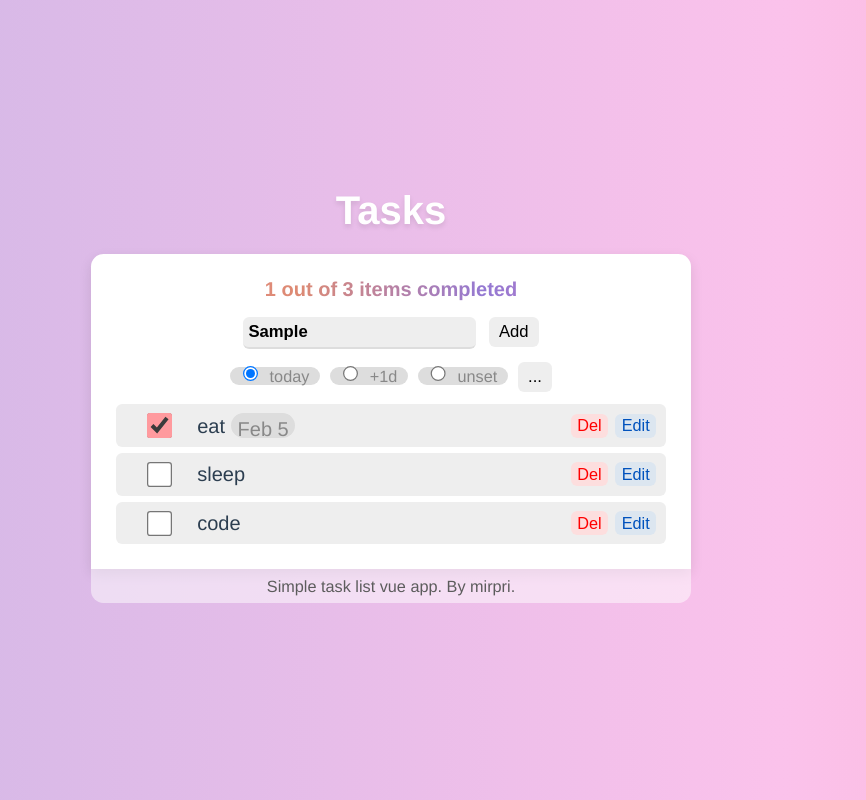
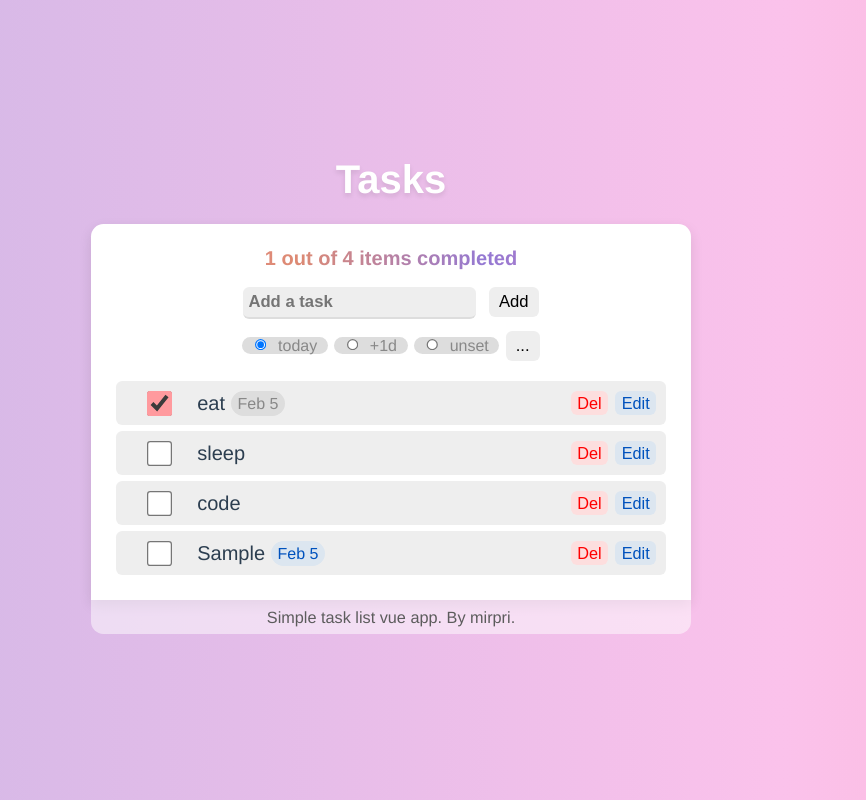
Before and after one commit to mirpri/vue-tasks, a Vue app: page / in a window 1280 px wide. Both pictures are taken after typing "Sample" into the empty fields and a click on the button "Add". Shown: the whole page, without its empty margins (249-1115 px from the left). Built offline with nearby package versions, Linux system fonts and the light colour scheme.

Commit message:
ui animation

```diff
--- a/src/App.vue
+++ b/src/App.vue
@@ -15,8 +15,11 @@
         @editTask="editTask(task.id,$event)"
         v-model:done="task.done"></taskItem>
     </div>
+    <div class="task-item hidden" id="item-spacer"></div>
+
   </div>
-  <footer>Simple task list vue app. By mirpri.</footer>
+  <footer >Simple task list vue app. By mirpri.</footer>
+  <div :class="messageBar.show?'badge good message':'badge good message shrinked'">{{messageBar.content}}</div>
   <br>
 </div>
 </template>
@@ -42,13 +45,20 @@ export default {
         { id: 'task-' + nanoid(), due:'', name: 'sleep', done: false },
         { id: 'task-' + nanoid(), due:'', name: 'code', done: false },
       ],
+      messageBar:{content:'',show: 0}
     }
   },
 
   methods: {
     addTask(attr) {
       // alert('task '+attr.name+' '+attr.due+' sucessfully added');
-      this.tasks.push({ id: 'task-' + nanoid(), name: attr.name, due:attr.due, done: false });
+      document.getElementById('item-spacer').classList.remove('hidden');
+      document.getElementById('item-spacer').classList.remove('stop-transition');
+      setTimeout(() => {
+        document.getElementById('item-spacer').classList.add('hidden');
+        document.getElementById('item-spacer').classList.add('stop-transition');
+        this.tasks.push({ id: 'task-' + nanoid(), name: attr.name, due:attr.due, done: false });
+      }, 300);
     },
     toggleDone(id) {
       const task = this.tasks.find(task => task.id === id);
@@ -61,8 +71,37 @@ export default {
       task.name = newatt.newName;
       task.due = newatt.newDue;
     },
+    saveToLocalStorage() {
+      //alert('saved');
+      localStorage.setItem('tasks', JSON.stringify(this.tasks));
+      this.messageBar.content='Tasks saved to local storage';
+      this.messageBar.show+=1;
+      setTimeout(() => {
+        this.messageBar.show-=1;
+      }, 1000);
+    },
+    loadFromLocalStorage() {
+      const tasks = localStorage.getItem('tasks');
+      if (tasks) {
+        //alert(tasks);
+        this.tasks = JSON.parse(tasks);
+        this.tasks.forEach(task => {
+          if(task.due!='')task.due = new Date(task.due);
+        });
+      }
+    }
   },
-
+  created() {
+    this.loadFromLocalStorage();
+  },
+  watch: {
+    tasks: {
+      handler() {
+        this.saveToLocalStorage();
+      },
+      deep: true, // detects changes to nested properties within the tasks array.
+    },
+  },
   computed: {
     listsummary() {
       return this.tasks.filter(item => item.done === true).length + ' out of ' + this.tasks.length + ' items completed';
--- a/src/assets/specialstyles.css
+++ b/src/assets/specialstyles.css
@@ -1,3 +1,8 @@
+*{
+    transition: height 0.3s, opacity 0.3s, margin 0.3s,  width 0.3s;
+}
+
+
 body{
     zoom: 1.25;
 }
@@ -10,6 +15,8 @@ body{
     border-radius: 5px;
     display: flex;
     justify-content: space-between;
+    height: 35px;
+    overflow: hidden;
 }
 
 .task-item div{
@@ -36,6 +43,7 @@ body{
     margin-left: 5px;
     max-height: 20px;
     overflow: hidden;
+    font-size: 0.8em;
 }
 
 .moderate{
@@ -47,3 +55,44 @@ body{
     color: rgb(255, 0, 0) !important;
     background-color: rgb(253, 222, 222) !important;
 }
+
+.good{
+    color: rgb(0, 128, 0) !important;
+    background-color: rgb(223, 240, 216) !important;
+}
+
+.hidden{
+    height: 0px ;
+    opacity: 0 ;
+    margin: 0px ;
+    padding: 0px ;
+}
+
+.stop-transition{
+    transition: none;
+}
+
+.btn-div{
+    height: 40px;
+    overflow: hidden;
+}
+
+.shrinked{
+    width: 0px !important;
+    opacity: 0;
+    margin: 0px;
+    padding: 0px;
+}
+
+.message{
+    position: absolute;
+    bottom: 10px;
+    right: 10px;
+    width:200px;
+    overflow: hidden;
+}
+
+label input[type="radio"]{
+    height: 10px;
+    width: 10px;
+}
--- a/src/components/taskForm.vue
+++ b/src/components/taskForm.vue
@@ -8,22 +8,21 @@
             class="highlightinput"
             required>
         <button type="submit">Add</button>
-        <br>
-        <span v-show="isFoucus">
-            <label class="badge condensed">
+        <div :class="isFoucus>0?'btn-div':'hidden'">
+            <label class="badge">
                 <input type="radio" v-model="days" value="0"> today
             </label>
-            <label class="badge condensed">
+            <label class="badge">
                 <input type="radio" v-model="days" value="1"> +1d
             </label>
-            <label class="badge condensed">
+            <label class="badge">
                 <input type="radio" v-model="days" value="u"> unset
             </label>
             <button type="button" @click="openEditor">...
-                <span v-if="days!='u' && days>2" class="badge">+{{ days }}d</span>
-                <span v-if="days!='u' && days<0" class="badge">-{{ -days }}d</span>
+                <span v-if="days!='u' && days>2" class="badge moderate">+{{ days }}d</span>
+                <span v-if="days!='u' && days<0" class="badge danger">-{{ -days }}d</span>
             </button>
-        </span>
+        </div>
     </form>
 
     <taskEditor v-if="isEditing" :id="0" :label="name" :due="due" @item-edited="editTask"
@@ -44,8 +43,9 @@ export default {
             if(this.name === '') return;
             if(this.days=='u')this.due='';
             else {
-                this.due=new Date();
-                this.due.setDate(this.due.getDate()+this.days);
+                this.due=new Date().setHours(0,0,0,0);
+                this.due+=this.days*86400000;
+                this.due=new Date(this.due);
             }
             this.$emit('taskAdded', {name:this.name, due:this.due});
             this.name = '';
--- a/src/components/taskItem.vue
+++ b/src/components/taskItem.vue
@@ -1,5 +1,5 @@
 <template>
-    <div class="task-item">
+    <div class="task-item" :id="id">
         <div>
             <input type="checkbox" :id="id" @change="$emit('toggleDone')" :checked="isDone">
             <label :for="id">{{ name }}</label>
@@ -9,7 +9,7 @@
             <!--for attribute means that the label is for the input with the same id-->
         </div>
         <div>
-            <button @click="$emit('deleteTask')" class="danger condensed">Del</button>
+            <button @click="delTask()" class="danger condensed">Del</button>
             <button @click="isEditing=true" class="moderate condensed">Edit</button>
         </div>
     </div>
@@ -40,6 +40,12 @@ export default {
         }
     },
     methods:{
+        delTask(){
+            document.getElementById(this.id).classList.add('hidden');
+            setTimeout(() => {
+                this.$emit('deleteTask');
+            }, 300);
+        },
         editTask(newName, newDue){
             if(newDue=='Invalid Date') newDue='';
             // alert('task '+newName+' sucessfully edited '+newDue);
```
